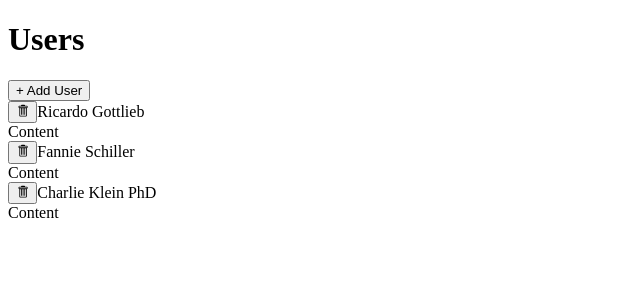
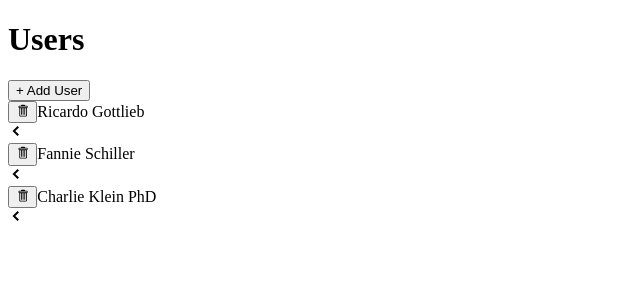
Before and after one commit to Pawelv9/media, a React (Create React App) app: page / in a window 1280 px wide. Shown: the top 300 px of the page, without its empty margins (0-640 px from the left). Built offline with nearby package versions, Linux system fonts and the light colour scheme; data requests are answered from the project's data file.

Commit message:
wrapping up the ExpandablePanel

```diff
--- a/src/components/ExpendablePanel.js
+++ b/src/components/ExpendablePanel.js
@@ -1,16 +1,26 @@
-function ExpendablePanel({ header, children }) {
+import { useState } from 'react';
+import { GoChevronDown, GoChevronLeft } from 'react-icons/go';
+
+function ExpandablePanel({ header, children }) {
+    const [expanded, setExpanded] = useState(false);
+
+    const handleClick = () => {
+        setExpanded(!expanded);
+    };
+
     return (
         <div className='mb-2 border rounded'>
-            <div className='flex p-2 justify-between items-center cursor-pointer'>
+            <div className='flex p-2 justify-between items-center'>
                 <div className='flex flex-row items-center justify-between'>
                     {header}
                 </div>
+                <div onClick={handleClick} className='cursor-pointer'>
+                    {expanded ? <GoChevronDown /> : <GoChevronLeft />}
+                </div>
             </div>
-            <div className='p-2 boeder-t'>
-                {children}
-            </div>
+            {expanded && <div className='p-2 border-t'>{children}</div>}
         </div>
     );
 }
 
-export default ExpendablePanel;
+export default ExpandablePanel;
```
